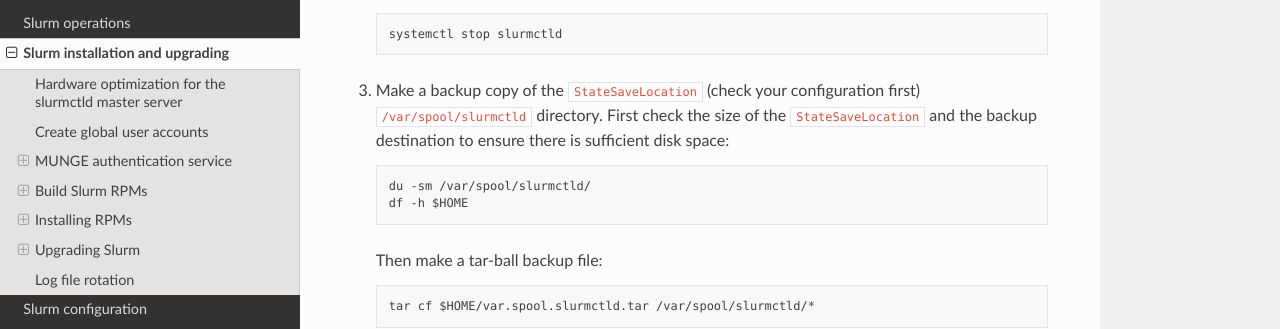
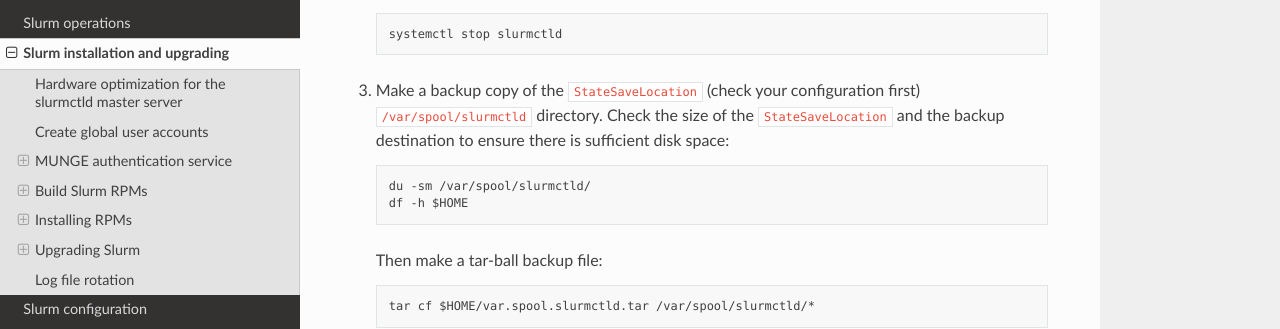
Before and after one commit to OleHolmNielsen/Niflheim_system, a Sphinx documentation site: the page built from docs/Slurm_installation.rst, in a window 1280 px wide and 900 px high, scrolled down 17844 px. Shown: the part 152-481 px from the top of the window. Built offline with Sphinx 7.4.7 and the Read the Docs theme 2.0.0, drawn with Linux system fonts in a browser that asks for light colours.

Commit message:
Minor edit

```diff
--- a/docs/Slurm_installation.rst
+++ b/docs/Slurm_installation.rst
@@ -765,9 +765,8 @@
 
      systemctl stop slurmctld
 
-3. Make a backup copy of the ``StateSaveLocation``
-   (check your configuration first) ``/var/spool/slurmctld`` directory.
-   First check the size of the ``StateSaveLocation`` and the backup destination to ensure there is sufficient disk space::
+3. Make a backup copy of the ``StateSaveLocation`` (check your configuration first) ``/var/spool/slurmctld`` directory.
+   Check the size of the ``StateSaveLocation`` and the backup destination to ensure there is sufficient disk space::
 
      du -sm /var/spool/slurmctld/
      df -h $HOME
```
